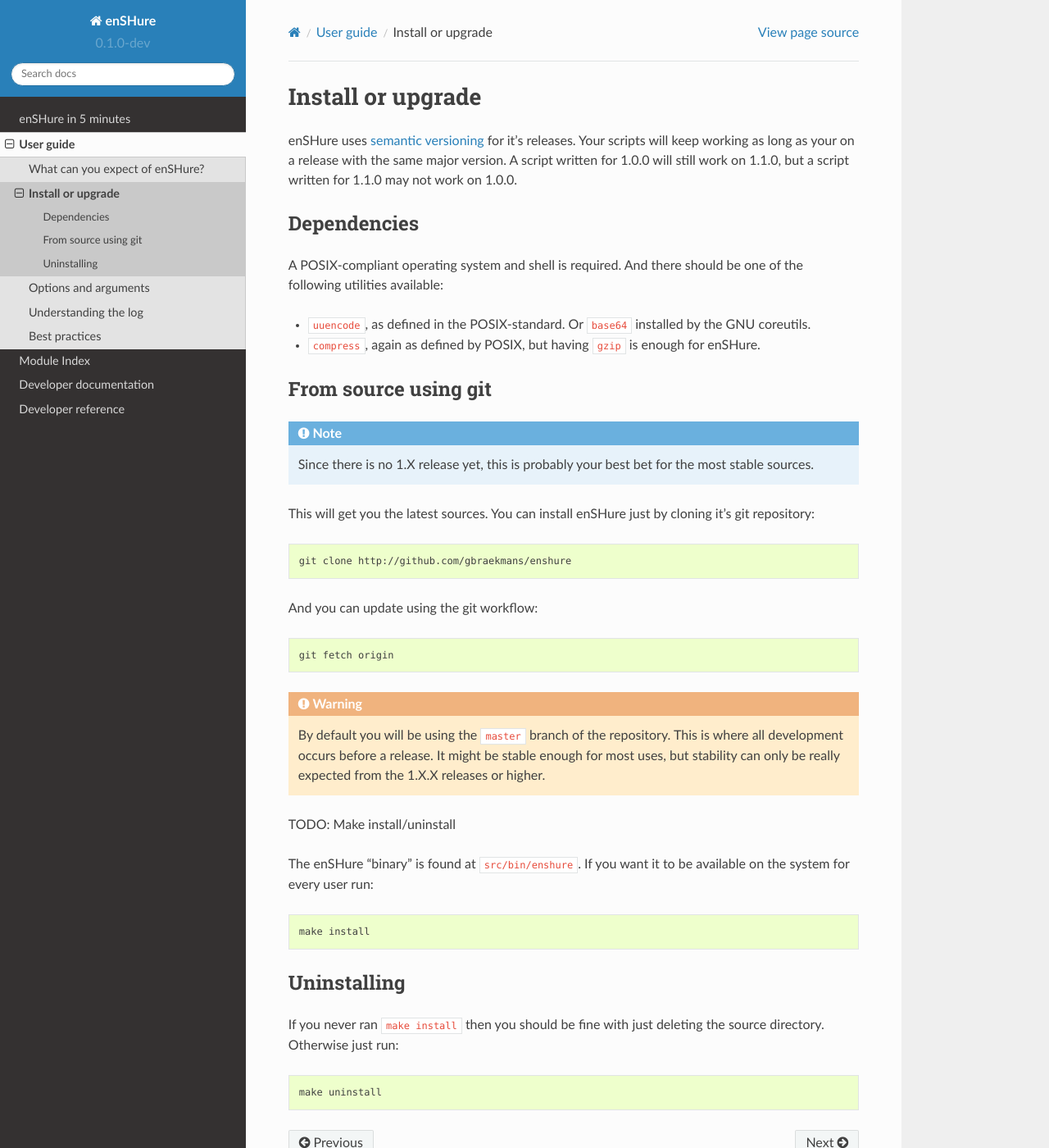
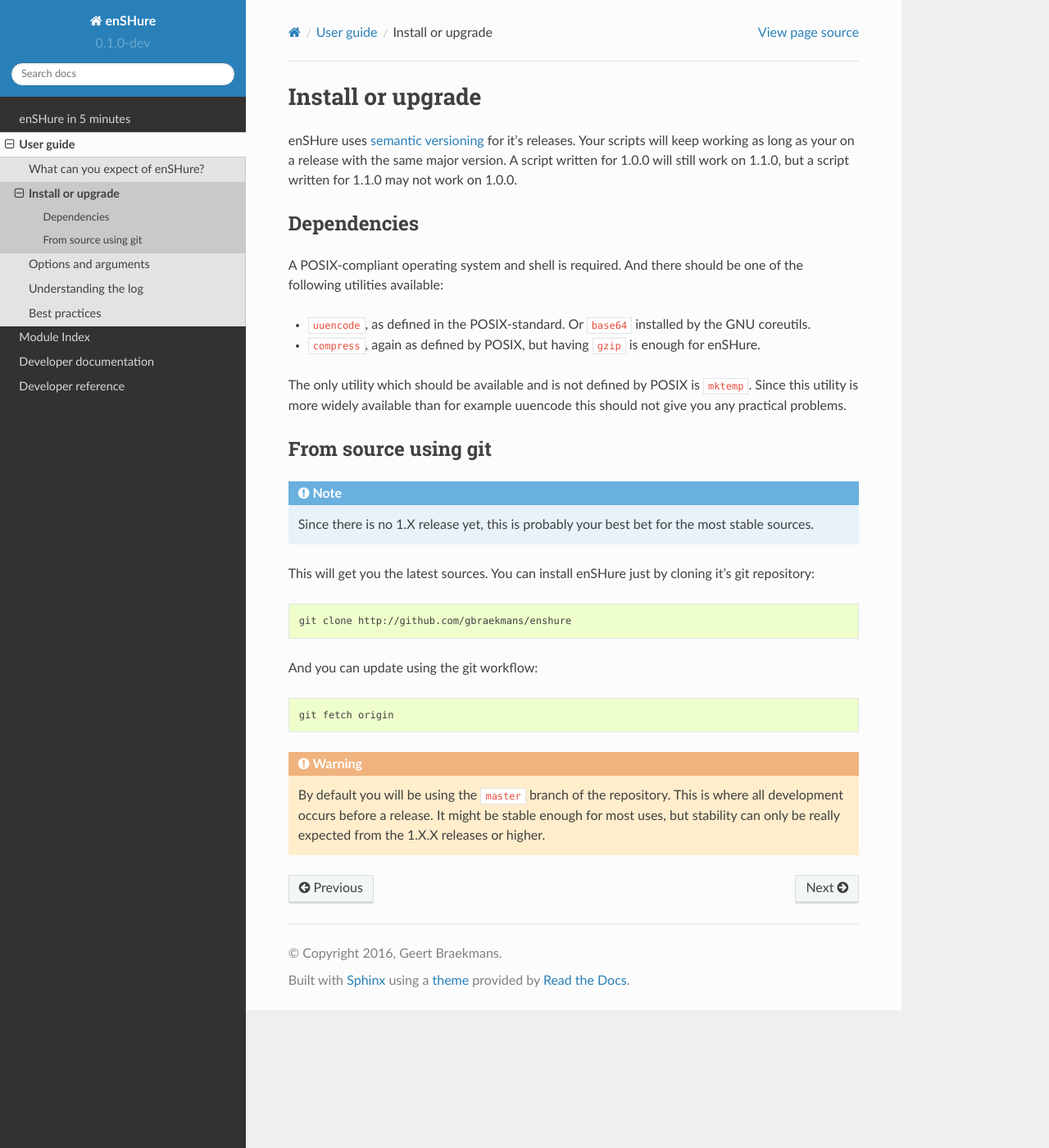
Before and after one commit to gbraekmans/enshure, a Sphinx documentation site: the page built from doc/user/upgrading.rst, in a window 1280 px wide and 1400 px high. Shown: the whole window at 82% size. Built offline with Sphinx 7.4.7 and the Read the Docs theme 2.0.0, drawn with Linux system fonts in a browser that asks for light colours.

Commit message:
Remove section of installing since this is not yet supported

```diff
--- a/doc/user/upgrading.rst
+++ b/doc/user/upgrading.rst
@@ -19,6 +19,9 @@
 - ``compress``, again as defined by POSIX, but having ``gzip`` is enough for
   enSHure.
 
+The only utility which should be available and is not defined by POSIX is ``mktemp``.
+Since this utility is more widely available than for example uuencode this should
+not give you any practical problems.
 
 From source using git
 ---------------------
@@ -43,18 +46,3 @@
   This is where all development occurs before a release. It might be
   stable enough for most uses, but stability can only be really expected
   from the 1.X.X releases or higher.
-
-TODO: Make install/uninstall
-
-The enSHure "binary" is found at ``src/bin/enshure``. If you want it to
-be available on the system for every user run::
-
-  make install
-
-Uninstalling
-------------
-
-If you never ran ``make install`` then you should be fine with just
-deleting the source directory. Otherwise just run::
-
-  make uninstall
```
